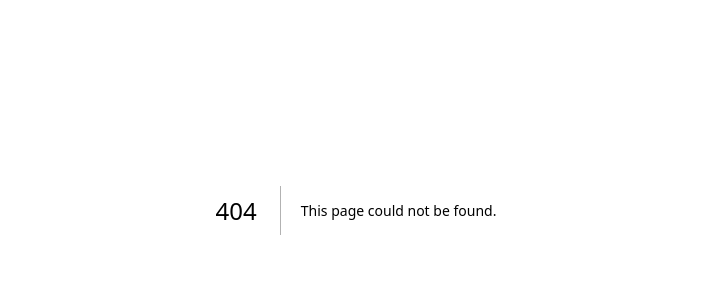
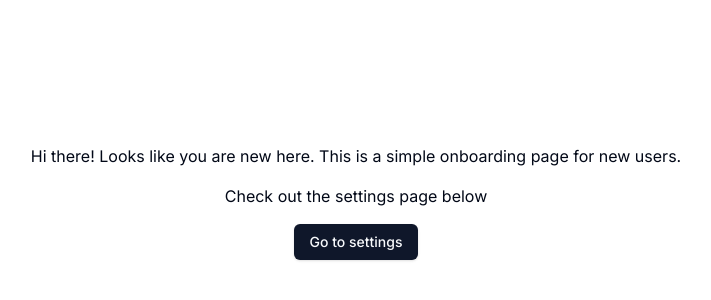
Before and after one commit to NatGlass/Next-Auth, a Next.js app: page /auth/new-user in a window 1280 px wide. Before the commit this address had no page. Shown: the part 190-490 px from the top of the page, without its empty margins (284-995 px from the left). Built offline with nearby package versions, Linux system fonts and the light colour scheme.

Commit message:
Add new user onboarding page

```diff
--- /dev/null
+++ b/src/app/auth/new-user/page.tsx
@@ -0,0 +1,18 @@
+import {Button} from '@/components/ui/button';
+import Link from 'next/link';
+
+function NewUserPage() {
+  return (
+    <div className="text-center space-y-4">
+      <h1>
+        Hi there! Looks like you are new here. This is a simple onboarding page for new users.
+      </h1>
+      <p>Check out the settings page below</p>
+      <Link href="/settings">
+        <Button className="my-4">Go to settings</Button>
+      </Link>
+    </div>
+  );
+}
+
+export default NewUserPage;
```
